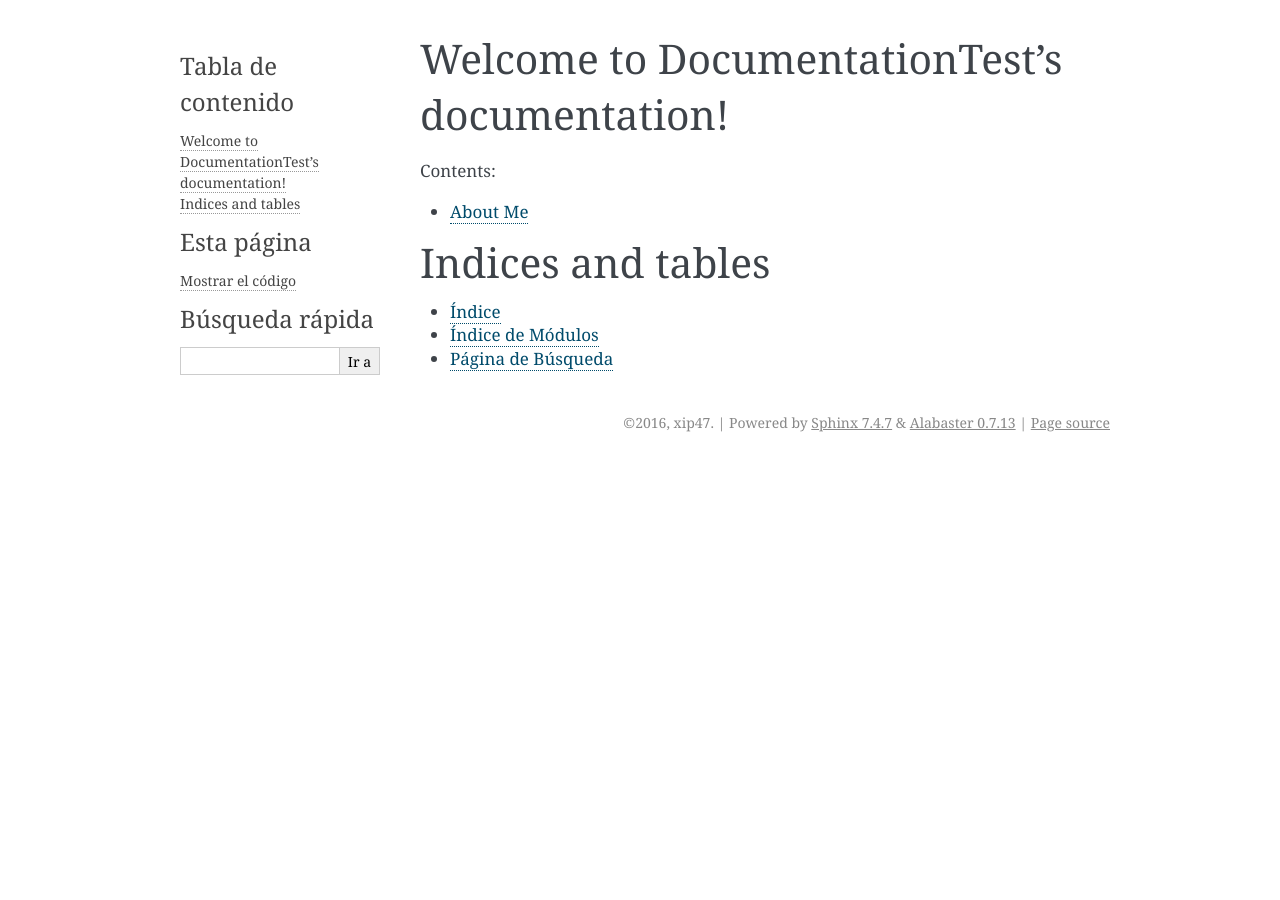
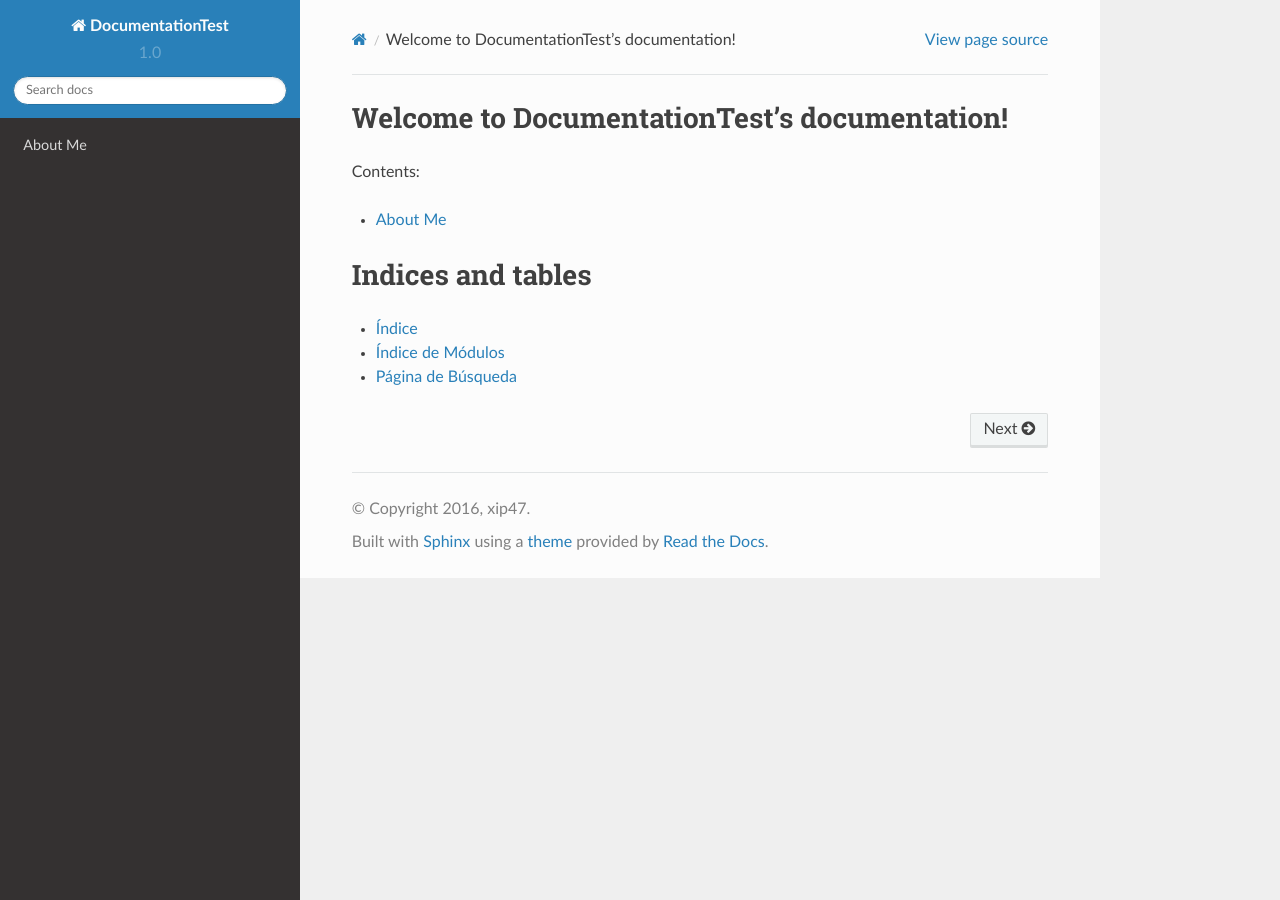
Before and after one commit to xip47/DocumentationTest, a Sphinx documentation site: the page built from docs/index.rst, in a window 1280 px wide. Built offline with Sphinx 7.4.7 and the Read the Docs theme 2.0.0, drawn with Linux system fonts in a browser that asks for light colours.

Commit message:
test 06 Template

```diff
--- a/docs/conf.py
+++ b/docs/conf.py
@@ -21,12 +21,12 @@
 html_theme_path = [sphinx_rtd_theme.get_html_theme_path()]
 
 # on_rtd is whether we are on readthedocs.org, this line of code grabbed from docs.readthedocs.org
-on_rtd = os.environ.get('READTHEDOCS', None) == 'True'
+#~ on_rtd = os.environ.get('READTHEDOCS', None) == 'True'
 
-if not on_rtd:  # only import and set the theme if we're building docs locally
-    import sphinx_rtd_theme
-    html_theme = 'sphinx_rtd_theme'
-    html_theme_path = [sphinx_rtd_theme.get_html_theme_path()]
+#~ if not on_rtd:  # only import and set the theme if we're building docs locally
+    #~ import sphinx_rtd_theme
+    #~ html_theme = 'sphinx_rtd_theme'
+    #~ html_theme_path = [sphinx_rtd_theme.get_html_theme_path()]
 
 # otherwise, readthedocs.org uses their theme by default, so no need to specify it
 
@@ -126,7 +126,7 @@
 
 # The theme to use for HTML and HTML Help pages.  See the documentation for
 # a list of builtin themes.
-html_theme = 'alabaster'
+#html_theme = 'alabaster'
 
 # Theme options are theme-specific and customize the look and feel of a theme
 # further.  For a list of options available for each theme, see the
```
